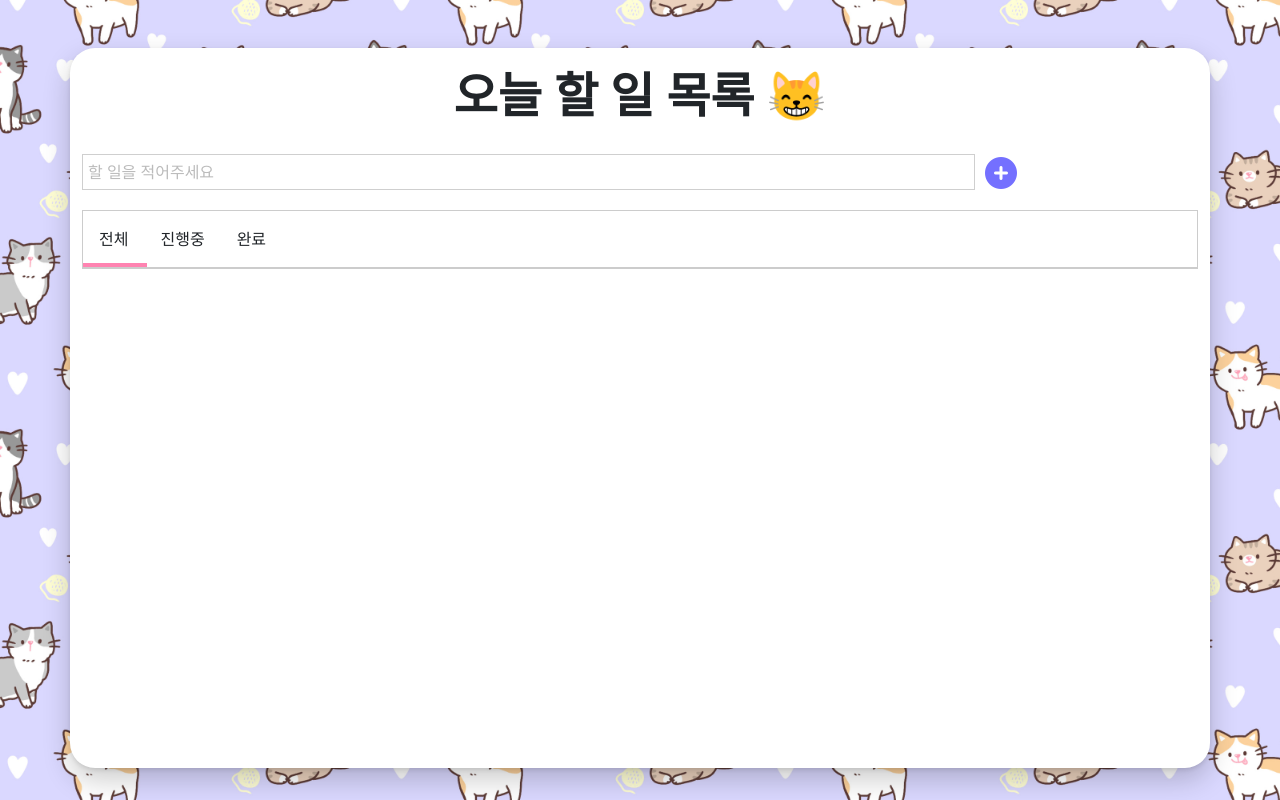
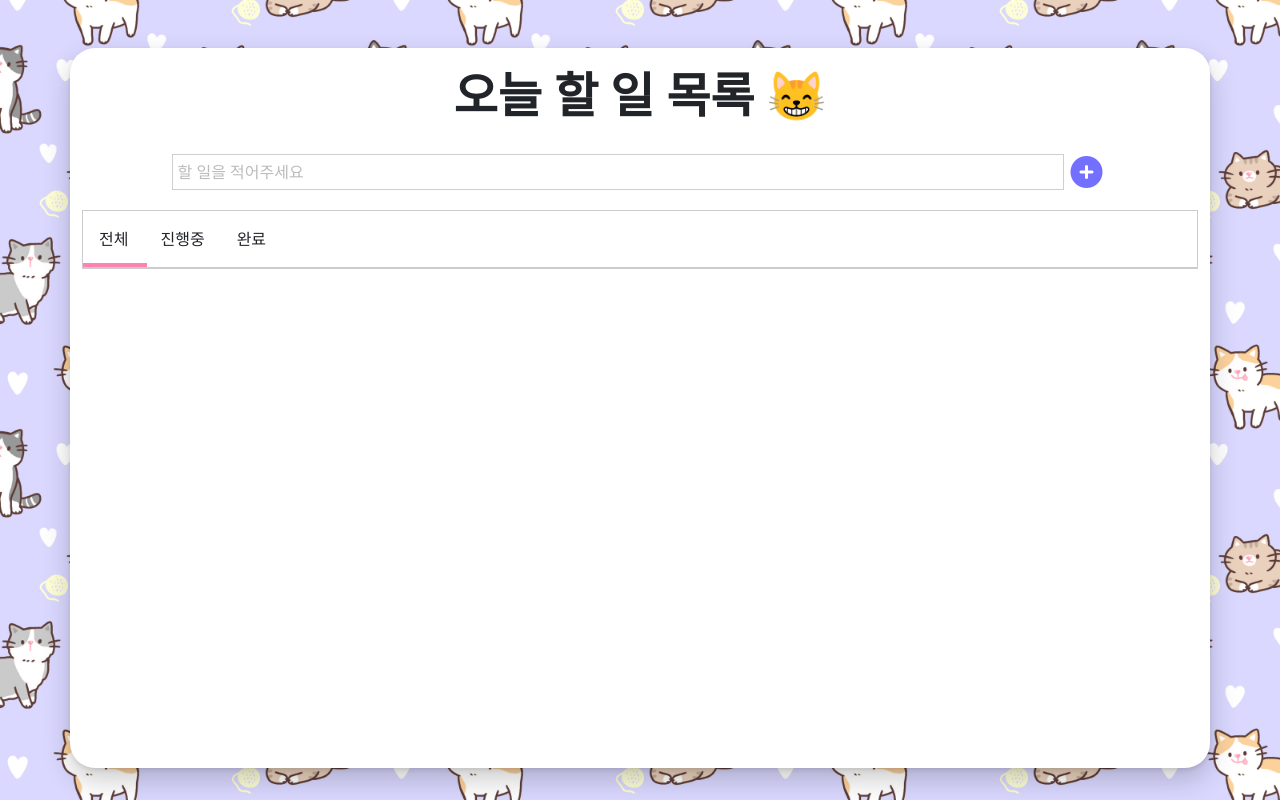
Before and after one commit to kimbang1219/to-do-list, a plain HTML site: page index.html in a window 1280 px wide. Drawn offline with nearby package versions, Linux system fonts and the light colour scheme; a web font is replaced by a local one.

Commit message:
style modified

```diff
--- a/style.css
+++ b/style.css
@@ -34,6 +34,11 @@ body {
     border-radius: 25px;
     margin-top:3em;
     box-shadow: rgba(0, 0, 0, 0.2) 0px 12px 28px 0px, rgba(0, 0, 0, 0.1) 0px 2px 4px 0px, rgba(255, 255, 255, 0.05) 0px 0px 0px 1px inset;
+}
+
+.input-area{
+    display: flex;
+    justify-content: center;
 }
 
 h1 {
```
